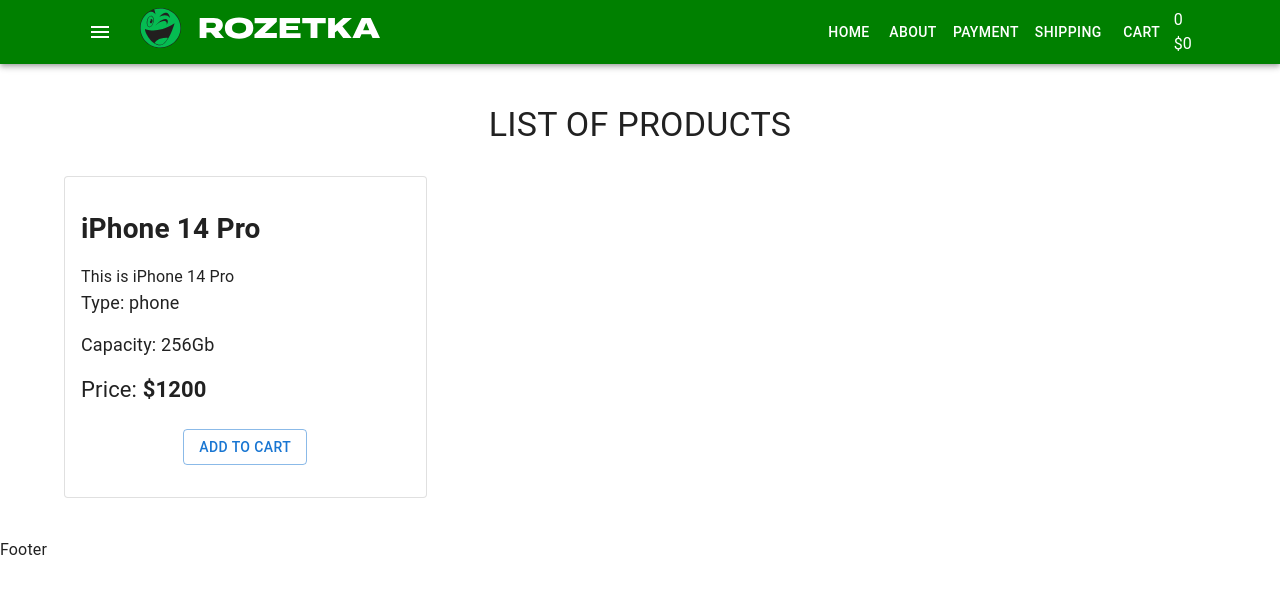
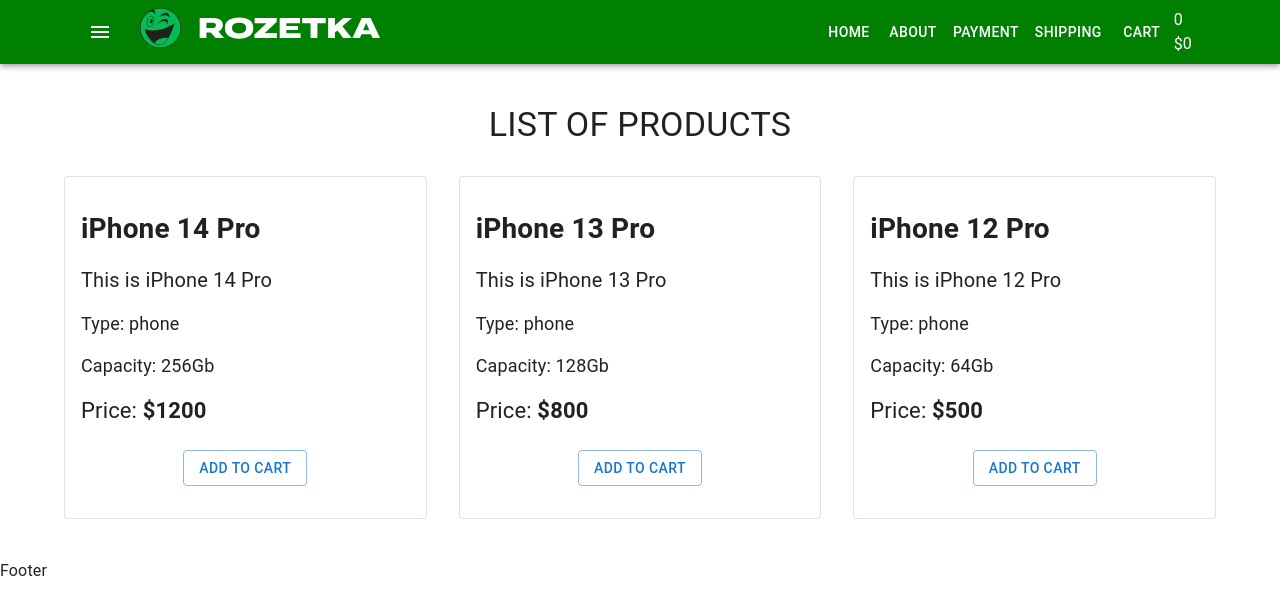
Before and after one commit to NonnaGrigorovich/react-29-11, a React (Create React App) app: page / in a window 1280 px wide. Shown: the top 614 px of the page. Built offline with nearby package versions, Linux system fonts and the light colour scheme.

Commit message:
add new grid in productlist.tsx and add props in productlistitem.tsx

```diff
--- a/src/components/Products/ProductList.tsx
+++ b/src/components/Products/ProductList.tsx
@@ -20,7 +20,31 @@
 
             <Grid container spacing={4}>
                 <Grid item xs={12} sm={4}>
-                    <ProductListItem />
+                    <ProductListItem
+                        title="iPhone 14 Pro"
+                        description="This is iPhone 14 Pro"
+                        type="phone"
+                        capacity="256"
+                        price={1200}
+                    />
+                </Grid>
+                <Grid item xs={12} sm={4}>
+                    <ProductListItem
+                        title="iPhone 13 Pro"
+                        description="This is iPhone 13 Pro"
+                        type="phone"
+                        capacity="128"
+                        price={800}
+                    />
+                </Grid>
+                <Grid item xs={12} sm={4}>
+                    <ProductListItem
+                        title="iPhone 12 Pro"
+                        description="This is iPhone 12 Pro"
+                        type="phone"
+                        capacity="64"
+                        price={500}
+                    />
                 </Grid>
             </Grid>
         </>
--- a/src/components/Products/ProductListItem.tsx
+++ b/src/components/Products/ProductListItem.tsx
@@ -1,20 +1,28 @@
 import { Button, Card, CardActions, CardContent } from '@mui/material'
 import './ProductListItem.scss'
 
-type Props = {}
+type Props = {
+    title: string
+    description: string
+    type: string
+    capacity: string
+    price: number
+}
 
-const ProductListItem = (props: Props) => {
+const ProductListItem = ({title, description, type, capacity, price}: Props) => {
     return (
         <Card variant="outlined" className="product">
             <CardContent>
-                <h4 className="product-title">iPhone 14 Pro</h4>
-                <div className="product-dscription">This is iPhone 14 Pro</div>
-                <div className="product-features">Type: phone</div>
-                <div className="product-features">Capacity: 256Gb</div>
+                <h4 className="product-title">{title}</h4>
+                <div className="product-description">{description}</div>
+                <div className="product-features">Type: {type}</div>
+                <div className="product-features">
+                    Capacity: {capacity}Gb
+                </div>
                 <div className="product-price">
-                    Price: <strong>$1200</strong>
+                    Price: <strong>${price}</strong>
                 </div>
-                <CardActions className='btns-wrap'>
+                <CardActions className="btns-wrap">
                     <Button variant="outlined">Add to cart</Button>
                 </CardActions>
             </CardContent>
```
